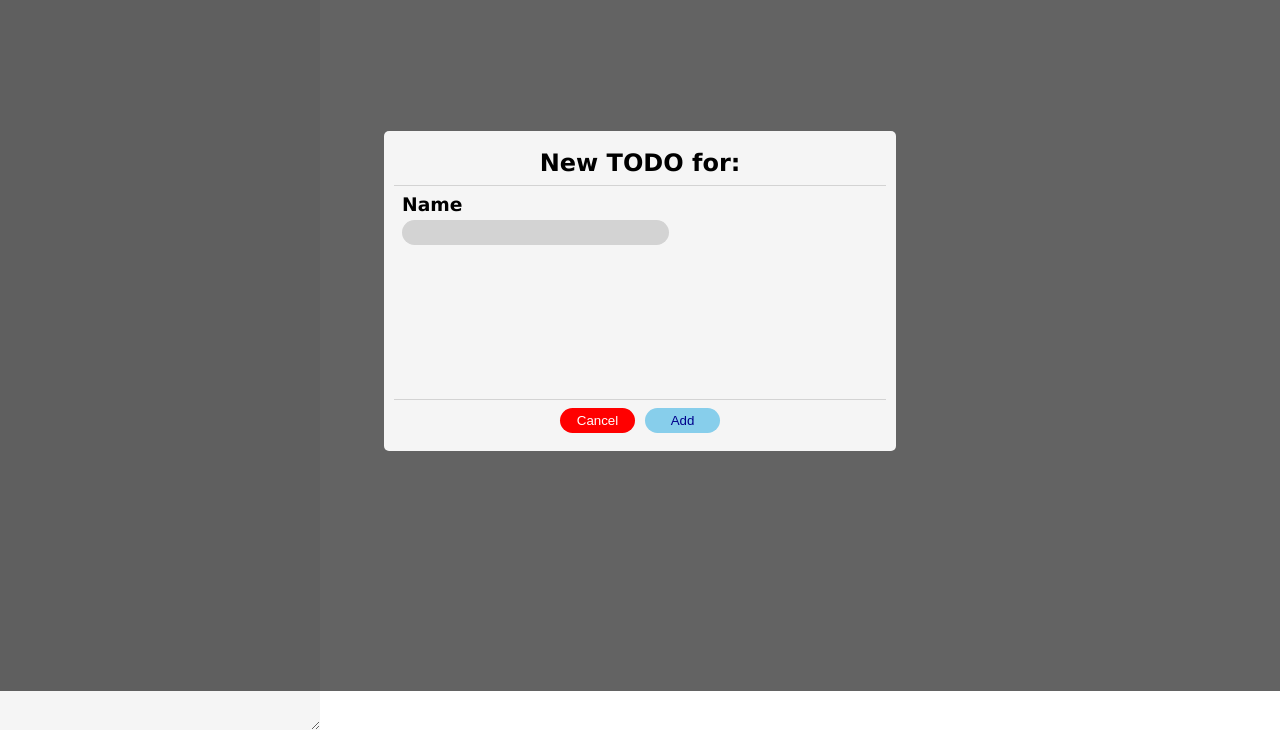
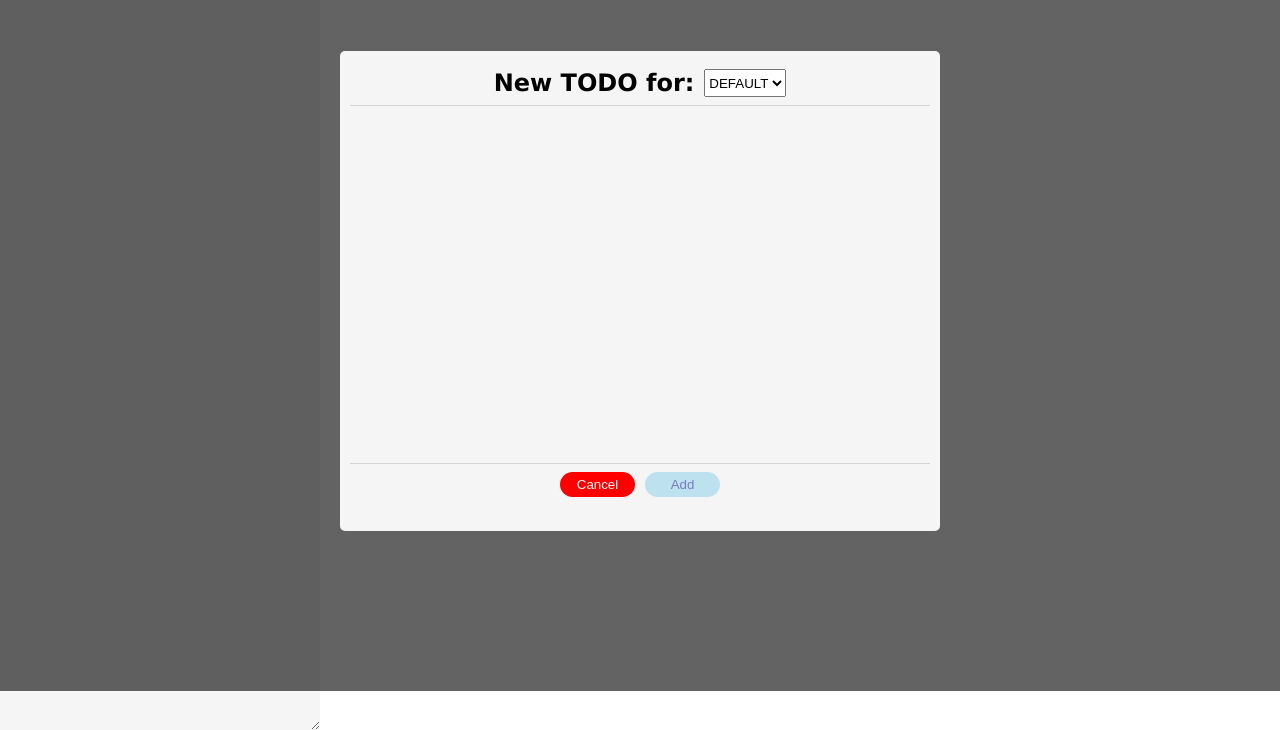
Before and after one commit to gabr1el1/blueprint, a website with bundled scripts: page dist/index.html in a window 1280 px wide. Both pictures are taken after a click on the icon 1258 px from the left and 19 px from the top of the page. Shown: the part 109-839 px from the top of the page. Built offline with nearby package versions, Linux system fonts and the light colour scheme.

Commit message:
Change logic and look for modals
Use module pattern instead of using objects for
myProjects, also changed the look height and size
for modals, part of the todo creation modal is
also now displaying the projects created.

```diff
--- a/src/DOM.js
+++ b/src/DOM.js
@@ -1,7 +1,7 @@
 import "./styles.css";
 import logoSrc from "./assets/logoShortWhite.png";
 import { MyProjects } from "./logic";
-let myProjs;
+
 
 function initialPage(){
 
@@ -52,9 +52,7 @@
         addTodoModal.showModal();
     })
 
-    //myProj VARIABLE OBJECT CREATION
-    myProjs = MyProjects();
-    myProjs.showProjs();
+    showProjects(MyProjects.projects);
 }
 
 const Modal = function(){
@@ -90,6 +88,8 @@
 const AddProjModal = function(){
 
     const prototype = Modal();
+
+    const buildModal = function(){
         prototype.modal.innerHTML =
         `
         <div class="inner-modal">
@@ -97,7 +97,7 @@
                 <h2>New project</h2>
             </div>
             <div class="modal-info">
-            <div>
+                <div class="modal-row">
                     <h3>Name</h3>
                     <input type="text" id="project-name" size="30" required>
                 </div>
@@ -107,10 +107,14 @@
                 <button id="conf-add-pr" class="conf-btn btn" >Add</button>
             </div>
         </div>
-    `
+        `;
+    }
+
 
     const showModal = function(){
         if(!prototype.activeModal){
+            //WE BUILD THE MODAL
+            buildModal();
             //MODAL IS ACTIVE
             prototype.activeModal=true;
             //WE ADD THE MODAL TO THE PAGE
@@ -155,40 +159,48 @@
     }
 
     const addProj = function(projName){
-        myProjs.addProj(projName);
-        myProjs.showProjs();
+        MyProjects.addProj(projName);
+        showProjects(MyProjects.projects);
     }
+
 
     return {showModal};
 }
 
 const AddTodoModal = function(){
     const prototype = Modal();
-    prototype.modal.classList.add("add-todo-modal");
     //TODO: In the AddTodoModal create the dropdown menu
     //listing all the projects to create a todo for
     //could use forEach to create each project
+
+    const buildModal = function(){
         prototype.modal.innerHTML =
         `
         <div class="inner-modal">
             <div class="modal-title">
-            <h2>New TODO for: </h2>
-        </div>
+                <h2>New TODO for: </h2>`+
+                (function(){
+                    let htmlString = `<select id="projects-for-todo">`;
+                    MyProjects.projects.forEach(function(project,index){
+                        htmlString+=`<option value="${index}">${project.name}</option>`
+                    });
+                    htmlString+=`</select>`;
+                    return htmlString;
+                })()+
+            `</div>
             <div class="modal-info">
-            <div>
-                <h3>Name</h3>
-                <input type="text" id="project-name" size="30" required>
-            </div>
             </div>
             <div class="modal-buttons">
                 <button id="cancel-add-todo" class="cancel-btn btn">Cancel</button>
                 <button id="conf-add-todo" class="conf-btn btn" >Add</button>
             </div>
-    </div>
-    `
+        <div/>`;
+    }
 
     const showModal = function(){
         if(!prototype.activeModal){
+            //WE BUILD THE MODAL
+            buildModal();
             //MODAL IS ACTIVE
             prototype.activeModal=true;
             //WE ADD THE MODAL TO THE PAGE
@@ -198,9 +210,21 @@
     }
 
     const bindingModal = function(){
+        //SAVE SOME DOM
+        const confBtn = document.querySelector("#conf-add-todo");
+        ////BINDINGS THE BUTTONS ONCE THE MODAL IS APPENDED ON DOCUMENT
+        confBtn.disabled = true;
+        confBtn.addEventListener("click",
+        function(){
+            console.log("hola");
+        });
         document.querySelector("#cancel-add-todo").addEventListener("click",
         prototype.removeModal);
         ////
+    }
+
+    const addToDo = function(title,description,dueDate,priority,checked){
+
     }
 
 
--- a/src/logic.js
+++ b/src/logic.js
@@ -13,7 +13,7 @@
     return {name, todos};
 }
 
-const MyProjects = function(){
+const MyProjects = (function(){
     let projects = [];
 
     const addProj = function(prName){
@@ -24,7 +24,7 @@
     }
     addProj("DEFAULT");
 
-    return {addProj,showProjs}
-}
+    return {addProj,showProjs,get projects(){return projects}};
+})();
 
 export {MyProjects};
--- a/src/styles.css
+++ b/src/styles.css
@@ -109,12 +109,18 @@
     padding: 10px;
     border-radius: 5px;
     background:whitesmoke;
-    width: clamp(200px, 40%, 600px);
-    height: 40vh;
+    width: clamp(200px, 50%, 600px);
+    height: 60vh;
 }
 .inner-modal > div{
     padding: 8px;
 
+}
+
+.inner-modal > .modal-info{
+    display: flex;
+    flex-direction: column;
+    align-items: center;
 }
 input{
     border: none;
@@ -163,10 +169,6 @@
     background: skyblue;
 }
 
-.add-todo-modal{
-    display: flex;
-    justify-content: space-evenly;
-}
 i{
     transition: all 0.4s ease;
 }
```
Also changed, not shown: dist/main.js. Lines whose indentation alone changed are shown as unchanged.
